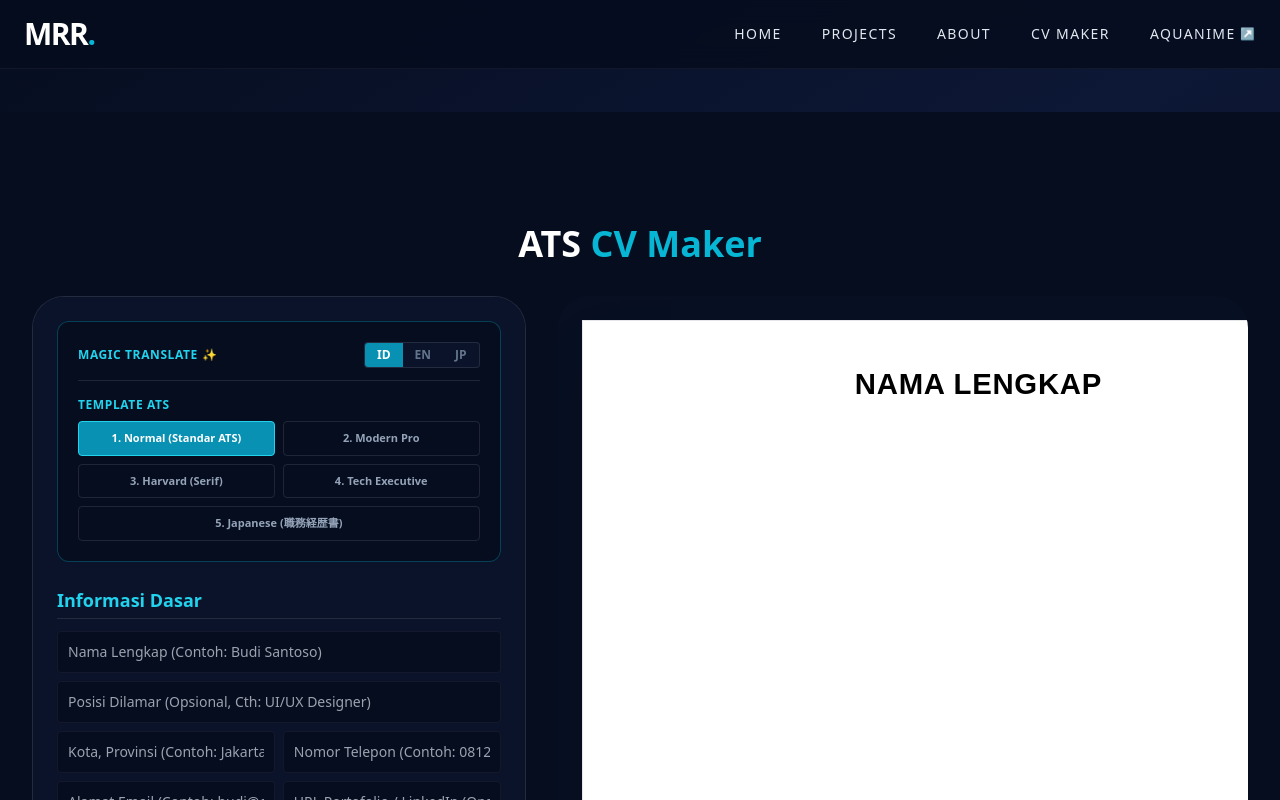
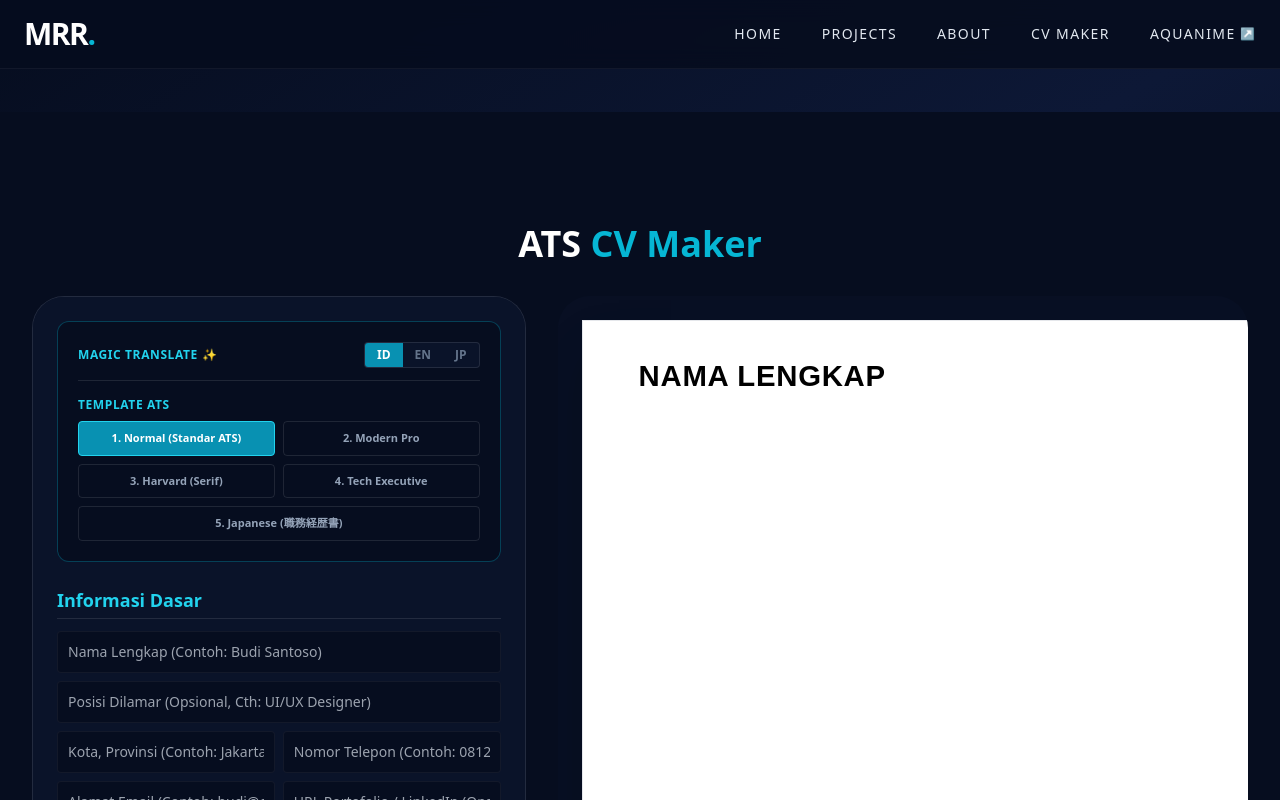
Before and after one commit to Rafli161102/CV-MRR, a Next.js app: page /cv-maker in a window 1280 px wide. Shown: the top 800 px of the page. Built offline with nearby package versions, Linux system fonts and the light colour scheme.

Commit message:
Adjust layout and formatting for normal template

```diff
--- a/src/app/cv-maker/page.jsx
+++ b/src/app/cv-maker/page.jsx
@@ -271,16 +271,13 @@ export default function CVMaker() {
                 {/* --------------------------------------------------------- */}
 
                 {/* TEMA 1: NORMAL (Standar ATS / Sesuai PDF Huda) */}
-                {/* BUG FIX: Memisahkan blok Contact (Centered) dan blok Summary (Justified full width) */}
                 {template === 'normal' && (
-                  <div className="pb-2">
-                    <div className="text-center mb-3 mt-2">
-                      <h1 className="text-[22pt] font-bold mb-1 tracking-wide uppercase leading-none">{basics.name || "NAMA LENGKAP"}</h1>
+                  <div className="pb-2 text-left">
+                    <h1 className="text-[22pt] font-bold mb-1 tracking-wide uppercase leading-none">{basics.name || "NAMA LENGKAP"}</h1>
 
-                      <p className="text-[10pt] text-black flex flex-wrap justify-center gap-x-1.5 mt-2">
-                        {[basics.location, basics.phone, basics.email, basics.linkedin].filter(Boolean).join(' | ')}
-                      </p>
-                    </div>
+                    <p className="text-[10pt] text-black flex flex-wrap gap-x-1.5 mt-2 mb-3">
+                      {[basics.location, basics.phone, basics.email, basics.linkedin].filter(Boolean).join(' | ')}
+                    </p>
 
                     {basics.summary && <p className="text-[10.5pt] leading-relaxed text-justify text-black mb-4">{basics.summary}</p>}
                   </div>
@@ -370,6 +367,7 @@ export default function CVMaker() {
                       {educations.filter(e => e.institution.trim() !== "").map((edu, idx) => (
                         <div key={idx} className="mb-2.5 break-inside-avoid">
                           <div className="flex justify-between items-start">
+                            {/* Instansi Uppercase di mode Normal */}
                             <h3 className={`text-[10.5pt] text-black ${template === 'normal' ? 'uppercase font-bold' : 'font-bold'}`}>{edu.institution}</h3>
                             <span className="text-[10.5pt] text-black whitespace-nowrap">{edu.period}</span>
                           </div>
@@ -384,7 +382,7 @@ export default function CVMaker() {
                     <div className="mb-3 break-inside-avoid">
                       <SectionTitle title={t.skills} />
                       {template === 'normal' ? (
-                        <ul className="list-disc list-inside text-[10.5pt] text-black grid grid-cols-2 sm:grid-cols-3 gap-x-2 mt-1">
+                        <ul className="list-disc list-inside text-[10.5pt] text-black grid grid-cols-1 sm:grid-cols-2 gap-x-2 mt-1">
                           {basics.skills.split(',').map((skill, i) => <li key={i}>{skill.trim()}</li>)}
                         </ul>
                       ) : (
```
